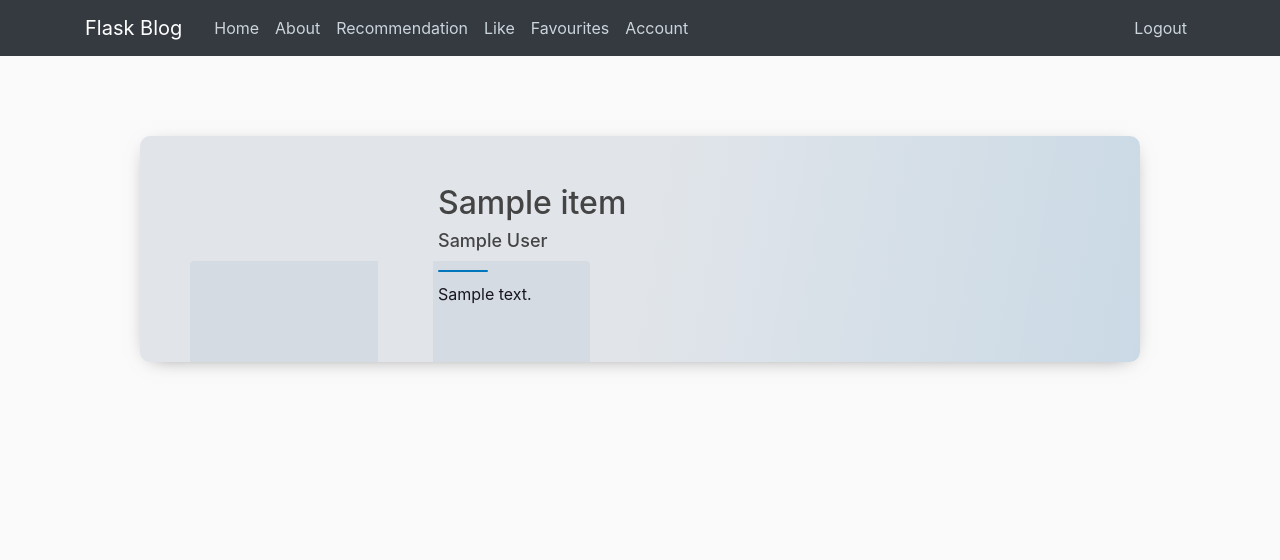
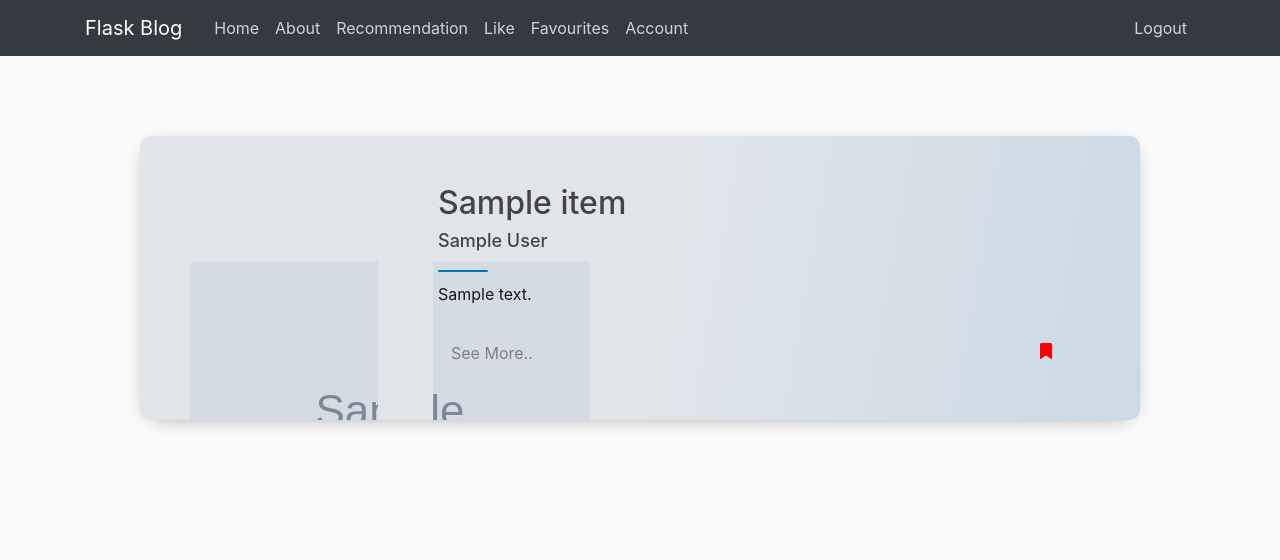
Before and after one commit to shahyaksh/Blog-Recommendation-System, a Flask app: page /fav in a window 1280 px wide. Shown: the top 560 px of the page. Run offline with Flask 2, Linux system fonts and the light colour scheme; the visitor is signed in with stand-in values (Sample User, id 1); grey boxes marked "Sample" are stand-in pictures; a database or web service that is not in the repository returns one stand-in record (values such as "Sample title"); data that the repository does not hold is empty; some libraries are stand-ins or nearby versions.

Commit message:
Updated favourites.html

```diff
--- a/BlogRecommendationSystem/blogwebsite/templates/favourites.html
+++ b/BlogRecommendationSystem/blogwebsite/templates/favourites.html
@@ -5,10 +5,103 @@
   <link rel="stylesheet" href="{{ url_for('static', filename='layout.css') }}">
   <link rel="stylesheet" href="//cdnjs.cloudflare.com/ajax/libs/font-awesome/6.3.0/css/all.min.css">
   <script src="https://cdnjs.cloudflare.com/ajax/libs/font-awesome/6.3.0/js/all.min.js"
-  crossorigin="anonymous"></script>
+    crossorigin="anonymous"></script>
 
+  <style>
+    * {
+      margin: 0;
+      padding: 0;
+    }
+
+    .btns {
+      padding-top: 20px;
+
+    }
+
+    .btn {
+      background: transparent;
+      border: none;
+      margin-left: 10px;
+      outline: none;
+      color: grey;
+    }
+
+    .btn i:hover {
+      cursor: pointer;
+    }
+    .btn_fav{
+      background: transparent;
+      border: none;
+      margin-left: 10px;
+      outline: none;
+      color: red;
+    }
+
+
+    .button_tag {
+      margin-left: -10px;
+      margin-right: 30px;
+    }
+
+    .button_tag2 {
+      margin-left: 450px;
+    }
+  </style>
 </head>
 
+<script>
+
+  function Add_or_Remove_Blog_from_Favourites(blog_details) {
+    var btnvar2 = document.getElementById(blog_details);
+    const request = new XMLHttpRequest();
+    var blog_detail = blog_details;
+    var detail = blog_detail.split(' ');
+    var blog_id = detail[0]
+    var user_id = detail[1]
+    if (user_id) {
+      add_blog_to_fav_link = `http://127.0.0.1:8000/favourites/user/${user_id}/blog/${blog_id}`
+      remove_blog_from_fav_link = `http://127.0.0.1:8000/removefromfavourites/user/${user_id}/blog/${blog_id}`
+      if (btnvar2.style.color == "red") {
+        btnvar2.style.color = "grey"
+        request.open("DELETE", remove_blog_from_fav_link, true);
+        request.send();
+        request.onload = () => {
+          if (request.status() == 200)
+            console.log(JSON.parse(request.response));
+          else
+            console.log('error');
+        }
+      }
+      else {
+        btnvar2.style.color = "red"
+        request.open("POST", add_blog_to_fav_link);
+        request.send();
+        request.onload = () => {
+          if (request.status == 200)
+            console.log(JSON.parse(request.response));
+          else
+            console.log('error');
+        }
+
+      }
+
+    }
+
+  }
+
+  function See_More(blog_details) {
+    var blog_detail = blog_details;
+    var detail = blog_detail.split(' ');
+    var blog_id = detail[0]
+    var user_id = detail[1]
+    const element = document.getElementById(blog_details);
+    element.addEventListener("click", function () {
+
+    });
+
+  }
+
+</script>
 <body>
   {% extends "layout.html" %}
   {% block content %}
@@ -28,6 +121,13 @@
           <h1 class="postcard__author blue"><a>{{ post.authors }}</a></h1>
           <div class="postcard__bar"></div>
           <div class="postcard__preview-txt">{{ post.content }}</div>
+          <div class="btns">
+            <span class="button_tag"><a href="{{ post.content_link }}" target="_blank"><Button
+                  onclick="See_More(this.id)" class="btn" id="{{post.blog_id}} {{session['id']}} see">See
+                  More..</Button></a></span>
+            <span class="button_tag2"><Button onclick="Add_or_Remove_Blog_from_Favourites(this.id)" class="btn_fav"
+                id="{{post.blog_id}} {{session['id']}} fav"><i class="fa-solid fa-bookmark"></i></Button></span>
+          </div>
 
         </div>
 
```
